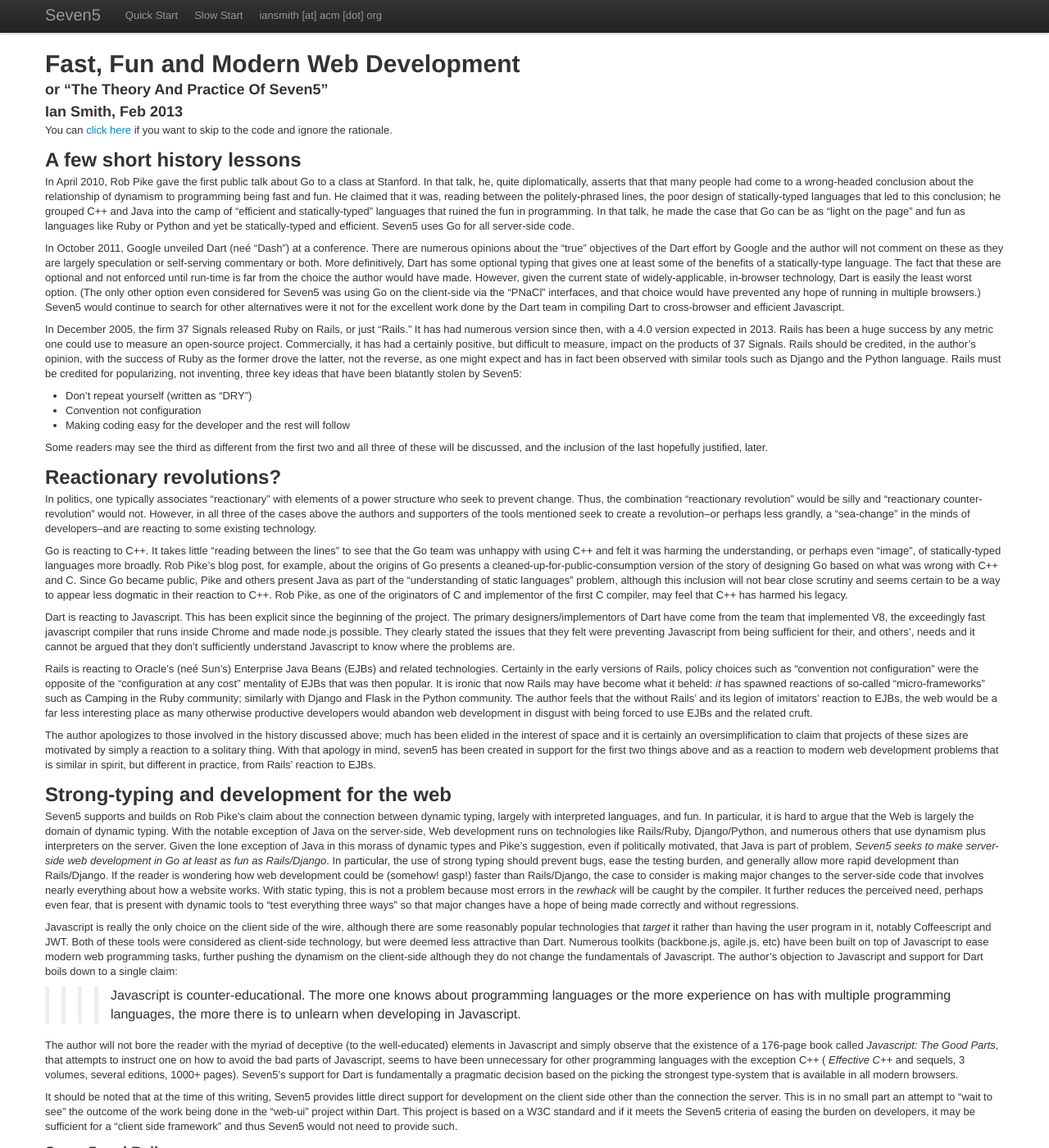
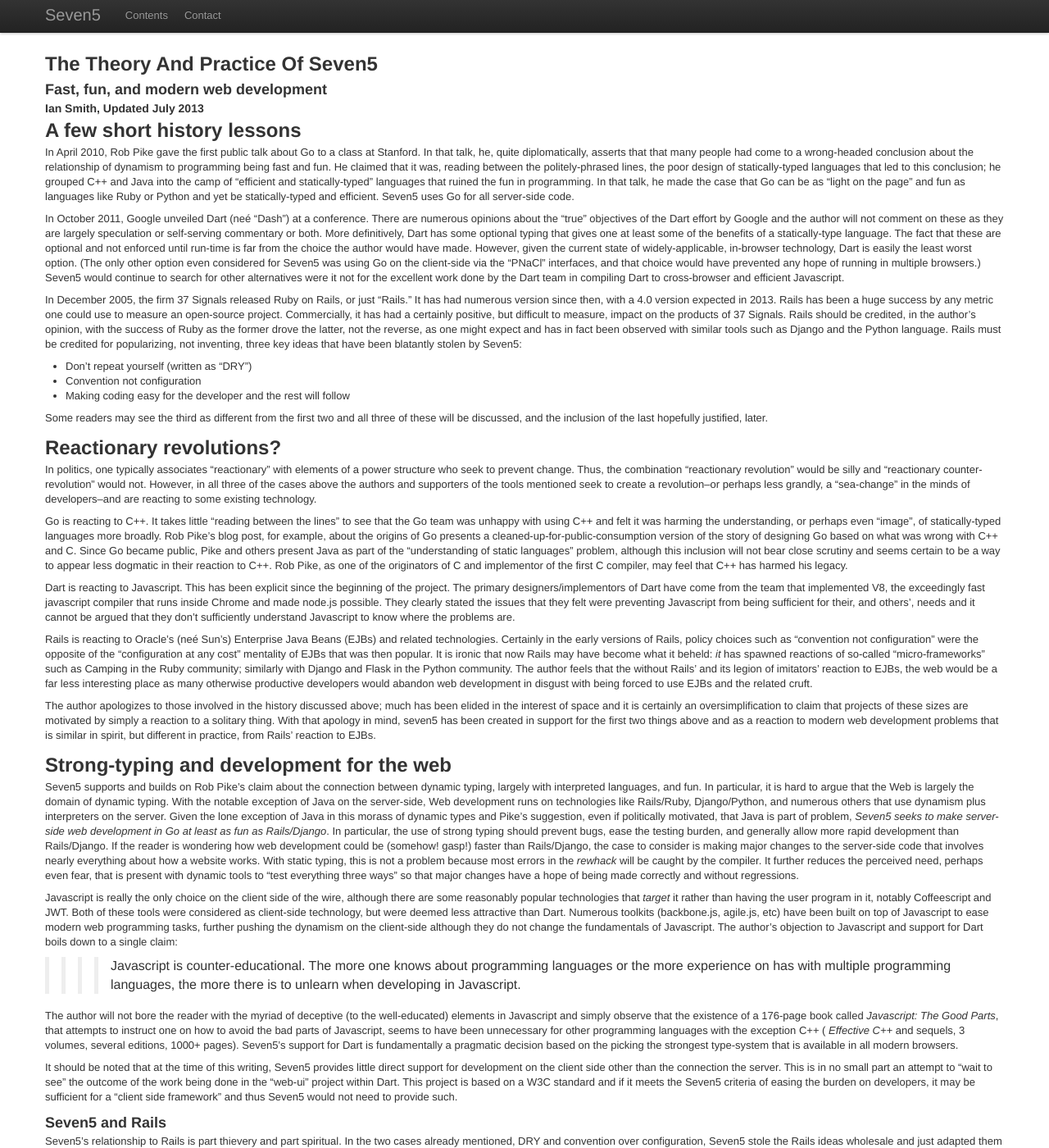
Before and after one commit to seven5/seven5, a Jekyll site: the page built from tandp.md, in a window 1280 px wide and 1400 px high. Shown: the whole window at 82% size. Built offline with Jekyll 4.4.1, drawn with Linux system fonts in a browser that asks for light colours; Markdown is read by kramdown in place of the engine named in the settings; some of the changed text lies outside the part shown.

Commit message:
began book version; first chapter in place

```diff
--- a/_config.yml
+++ b/_config.yml
@@ -1,7 +1,7 @@
 pygments:    true
 auto:        true
 server:      true
-markdown:    maruku
+markdown:    redcarpet
 port:        4000
 lsi:         true
 baseurl:     /seven5
--- /dev/null
+++ b/_layouts/book.html
@@ -0,0 +1,87 @@
+<!DOCTYPE html>
+<html lang="en">
+  <head>
+    <meta charset="utf-8">
+    <title>The Theory And Practice Of Seven5</title>
+    <meta name="viewport" content="width=device-width, initial-scale=1.0">
+    <meta name="description" content="">
+    <meta name="author" content="">
+
+    <!-- Le styles -->
+    <link href="/seven5/assets/css/bootstrap.css" rel="stylesheet">
+    <link href="/seven5/assets/css/book.css" rel="stylesheet">
+    <style type="text/css">
+    </style>
+    <link href="/seven5/assets/css/bootstrap-responsive.css" rel="stylesheet">
+
+    <!-- Le HTML5 shim, for IE6-8 support of HTML5 elements -->
+    <!--[if lt IE 9]>
+      <script src="http://html5shim.googlecode.com/svn/trunk/html5.js"></script>
+    <![endif]-->
+
+    <!-- Le fav and touch icons -->
+    <link rel="shortcut icon" href="/seven5/assets/ico/favicon.ico">
+    <link rel="apple-touch-icon-precomposed" sizes="144x144" href="/seven5/assets/ico/apple-touch-icon-144-precomposed.png">
+    <link rel="apple-touch-icon-precomposed" sizes="114x114" href="/seven5/assets/ico/apple-touch-icon-114-precomposed.png">
+    <link rel="apple-touch-icon-precomposed" sizes="72x72" href="/seven5/assets/ico/apple-touch-icon-72-precomposed.png">
+    <link rel="apple-touch-icon-precomposed" href="/seven5/assets/ico/apple-touch-icon-57-precomposed.png">
+  </head>
+
+  <body>
+
+    <div class="navbar navbar-fixed-top">
+      <div class="navbar-inner">
+        <div class="container">
+          <a class="btn btn-navbar" data-toggle="collapse" data-target=".nav-collapse">
+            <span class="icon-bar"></span>
+            <span class="icon-bar"></span>
+            <span class="icon-bar"></span>
+          </a>
+          <a class="brand" href="/seven5/index.html">Seven5</a>
+          <div class="nav-collapse">
+            <ul class="nav">
+              <li><a href="/seven5/toc.html">Contents</a></li>
+              <li><a href="mailto:iansmith@nospam [at] acm [dot] org">Contact</a></li>
+            </ul>
+          </div><!--/.nav-collapse -->
+        </div>
+      </div>
+    </div>
+
+    <div class="container">
+
+        <h2>The Theory And Practice Of Seven5</h1>
+        <h3>Fast, fun, and modern web development</h4>
+        <h4>Ian Smith, Updated July 2013</h5>
+
+        <h2>{{chapter}}</h2>
+
+	  {{content}}
+
+      <hr>
+
+      <footer>
+        <p>&copy; Seven5 2013.  Restful without remorse or pity.  But we pity the fools.</p>
+      </footer>
+
+    </div> <!-- /container -->
+
+    <!-- Le javascript
+    ================================================== -->
+    <!-- Placed at the end of the document so the pages load faster -->
+    <script src="/seven5/assets/js/jquery.js"></script>
+    <script src="/seven5/assets/js/bootstrap-transition.js"></script>
+    <script src="/seven5/assets/js/bootstrap-alert.js"></script>
+    <script src="/seven5/assets/js/bootstrap-modal.js"></script>
+    <script src="/seven5/assets/js/bootstrap-dropdown.js"></script>
+    <script src="/seven5/assets/js/bootstrap-scrollspy.js"></script>
+    <script src="/seven5/assets/js/bootstrap-tab.js"></script>
+    <script src="/seven5/assets/js/bootstrap-tooltip.js"></script>
+    <script src="/seven5/assets/js/bootstrap-popover.js"></script>
+    <script src="/seven5/assets/js/bootstrap-button.js"></script>
+    <script src="/seven5/assets/js/bootstrap-collapse.js"></script>
+    <script src="/seven5/assets/js/bootstrap-carousel.js"></script>
+    <script src="/js/bootstrap-typeahead.js"></script>
+
+  </body>
+</html>
--- /dev/null
+++ b/assets/css/book.css
@@ -0,0 +1,8 @@
+body {
+  padding-top: 60px;
+  padding-bottom: 40px;
+}
+
+a {
+	color: blue;
+}
--- a/tandp.md
+++ b/tandp.md
@@ -1,20 +1,9 @@
 ---
-layout: page
-title: Fast, Fun and Modern Web Development
-tagline: The Theory And Practice Of Seven5
+layout: book
+chapter: Background
 ---
 
-# Fast, Fun and Modern Web Development
-### or "The Theory And Practice Of Seven5"
-
-### Ian Smith, Feb 2013
-
-
-
-You can [click here](#step_1_define_the_wire_type) if you want to skip to the code and ignore the rationale.
-
 ## A few short history lessons
-
 
 In April 2010, Rob Pike gave the first public talk about Go to a class at Stanford.  In that talk, he, quite diplomatically, asserts that that many people had come to a wrong-headed conclusion about the relationship of dynamism to programming being fast and fun.  He claimed that it was, reading between the politely-phrased lines, the poor design of statically-typed languages that led to this conclusion; he grouped C++ and Java into the camp of "efficient and statically-typed" languages that ruined the fun in programming.  In that talk, he made the case that Go can be as "light on the page" and fun as languages like Ruby or Python and yet be statically-typed and efficient.  Seven5 uses Go for all server-side code.
 
```
Also changed, not shown: nullblog.md (added, +122 -0 lines), setup.md (added, +12 -0 lines), toc.md (added, +12 -0 lines), tooling.md (added, +18 -0 lines).
